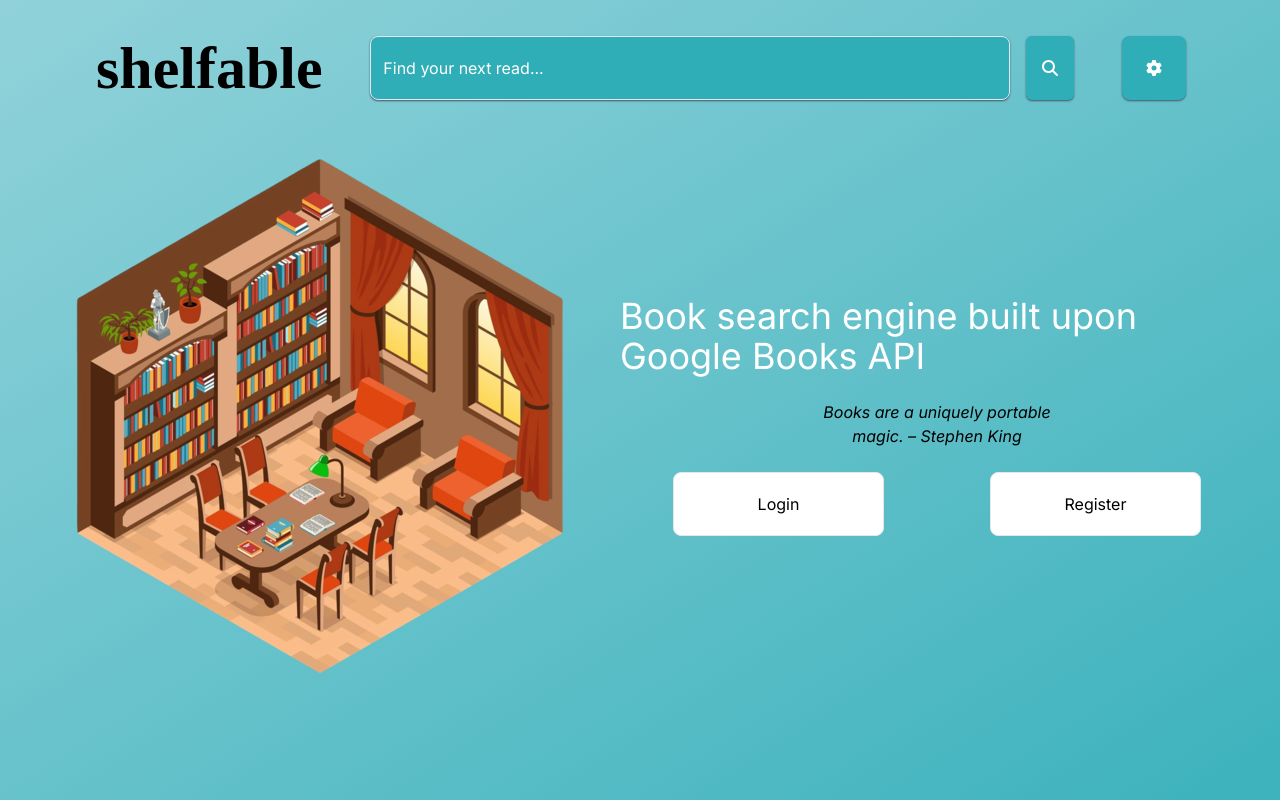
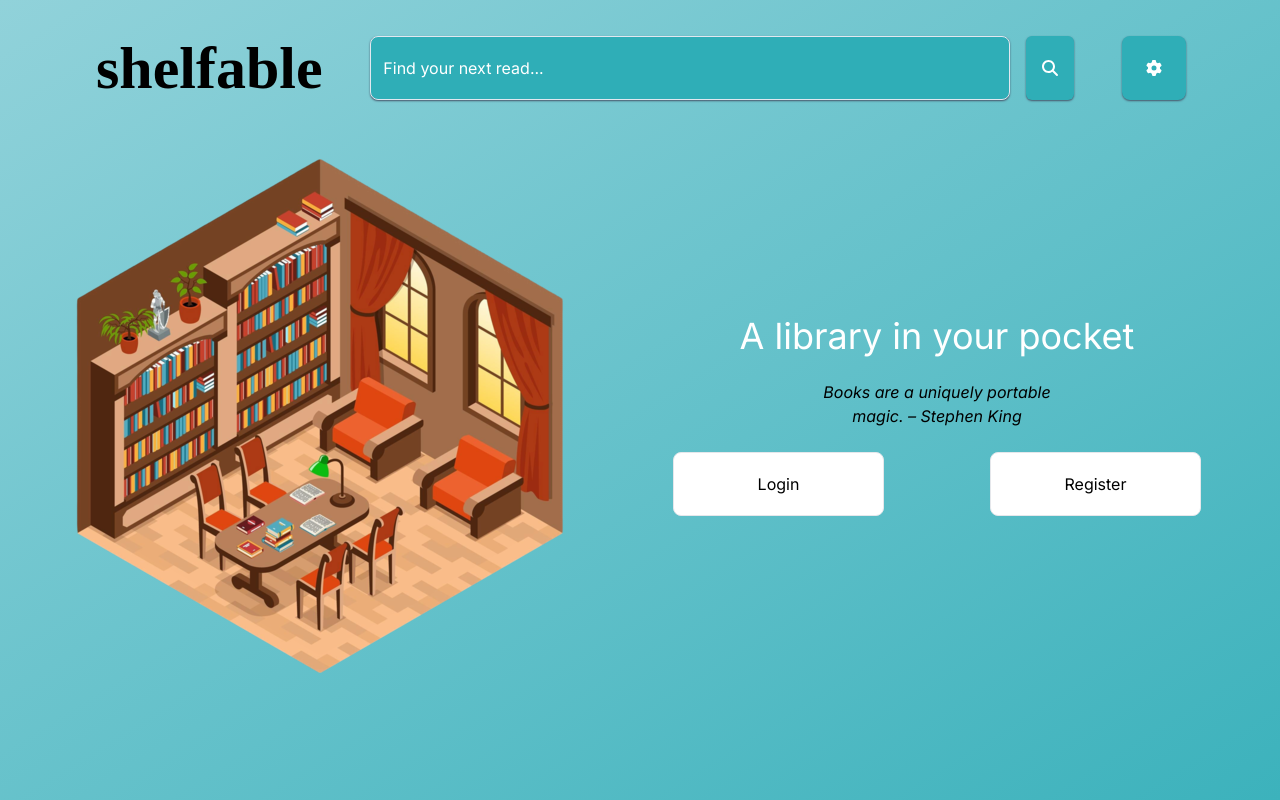
Before and after one commit to Alberto23B/shelfable, a React (Vite) app in the folder client/: page / in a window 1280 px wide. Built offline with nearby package versions, Linux system fonts and the light colour scheme; no server answers; a web font is replaced by a local one.

Commit message:
Change homepage text

```diff
--- a/client/src/presentational/Homepage.jsx
+++ b/client/src/presentational/Homepage.jsx
@@ -17,7 +17,7 @@ export default function Homepage() {
       ></img>
       <div className="flex flex-col items-center w-2/3 h-3/4">
         <h2 className="text-4xl text-center text-white md:text-start">
-          Book search engine built upon Google Books API
+          A library in your pocket
         </h2>
         <div className="z-0 flex justify-center">
           <Quote />
```
